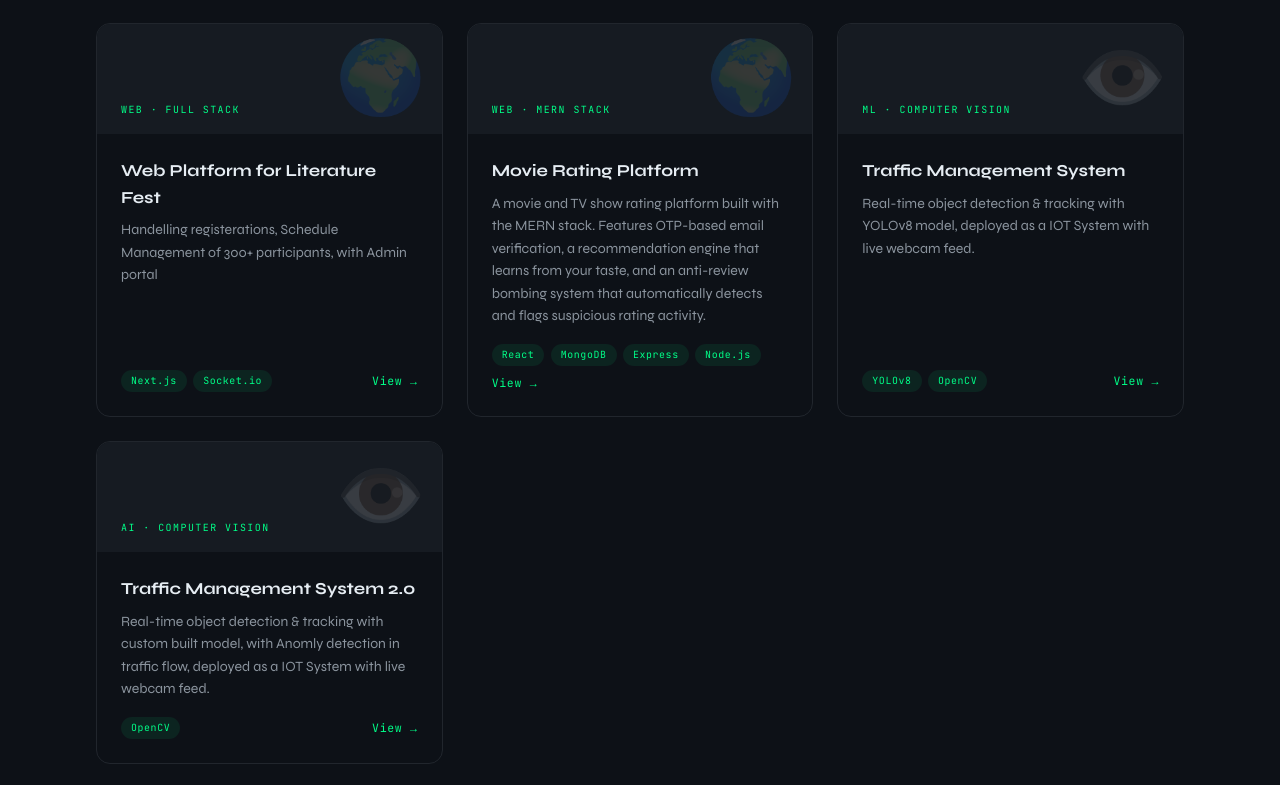
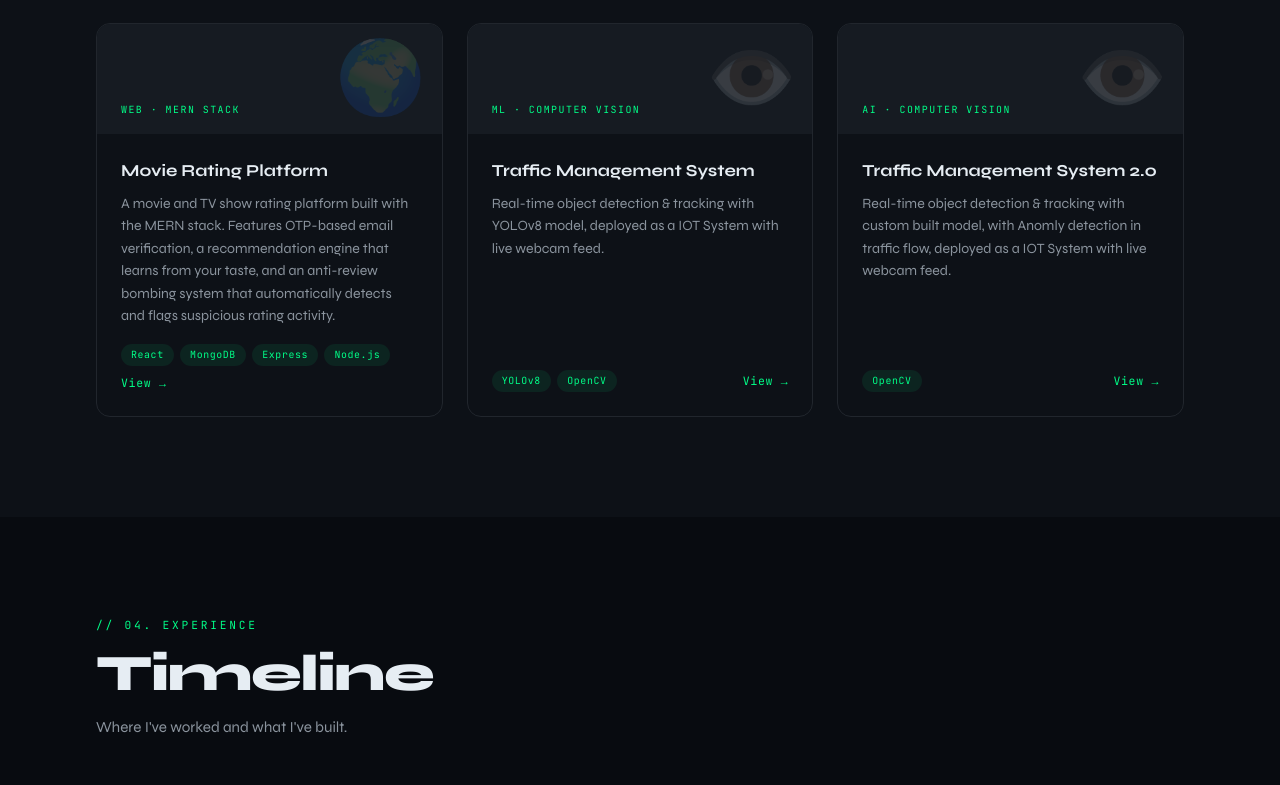
Before and after one commit to AdityaChopra18/Aditya_Chopra, a React (Vite) app: page / in a window 1280 px wide. Shown: the part 2748-3533 px from the top of the page. Built offline with nearby package versions, Linux system fonts and the light colour scheme.

Commit message:
added project .3

```diff
--- a/src/Portfolio.jsx
+++ b/src/Portfolio.jsx
@@ -77,6 +77,7 @@ const PROJECTS = [
     desc:  "Contributed a Lévy-flight hyperparameter sampler to optuna/optunahub-registry implementing the Mantegna algorithm with edge case handling at β=2.0; PR # 367 merged.",
     tags:  ["Python","Optuna"],
     link:  "https://hub.optuna.org/samplers/levy_flight_sampler/",
+    github: "https://github.com/optuna/optunahub-registry/tree/963d89b2a58a72dfcc7da3616d0111e0ed448f2b/package/samplers/levy_flight_sampler"
   },
   {
     emoji: "🧠", type: "AI · Computer Vision",
@@ -84,6 +85,7 @@ const PROJECTS = [
     desc:  "Fine-tuned EfficientNetB2 on 25 Indian bird species achieving 99.24% accuracy; deployed as a full-stack web app with FastAPI + React on Hugging Face Spaces & Vercel.",
     tags:  ["Python","React"],
     link:  "https://github.com/AdityaChopra18/wildlens.git",
+    demo: "https://wildlens-tawny.vercel.app",
   },
   {
     emoji: "📈", type: "ML · Finance",
@@ -92,13 +94,13 @@ const PROJECTS = [
     tags:  ["PyTorch","Pandas"],
     link:  "https://github.com/AdityaChopra18/MARKET_PREDICTOR.git",
   },
-  {
-    emoji: "🌍", type: "Web · Full Stack",
-    title: "Web Platform for Literature Fest",
-    desc:  "Handelling registerations, Schedule Management of 300+ participants, with Admin portal",
-    tags:  ["Next.js","Socket.io"],
-    link:  "https://github.com/AdityaChopra18/Aarya.git",
-  },
+  // {
+  //   emoji: "🌍", type: "Web · Full Stack",
+  //   title: "Web Platform for Literature Fest",
+  //   desc:  "Handelling registerations, Schedule Management of 300+ participants, with Admin portal",
+  //   tags:  ["Next.js","Socket.io"],
+  //   link:  "https://github.com/AdityaChopra18/Aarya.git",
+  // },
   {
     emoji: "🌍", type: "Web · Mern Stack",
     title: "Movie Rating Platform",
```
